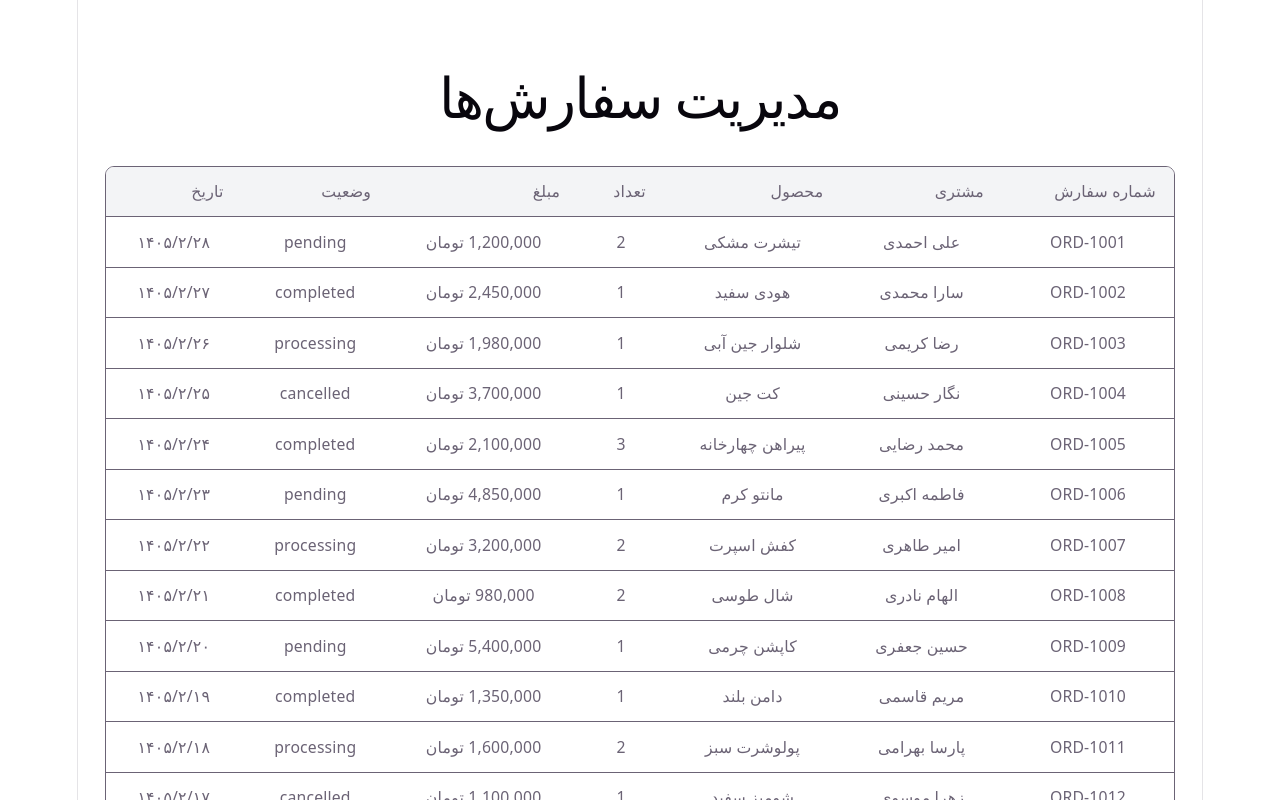
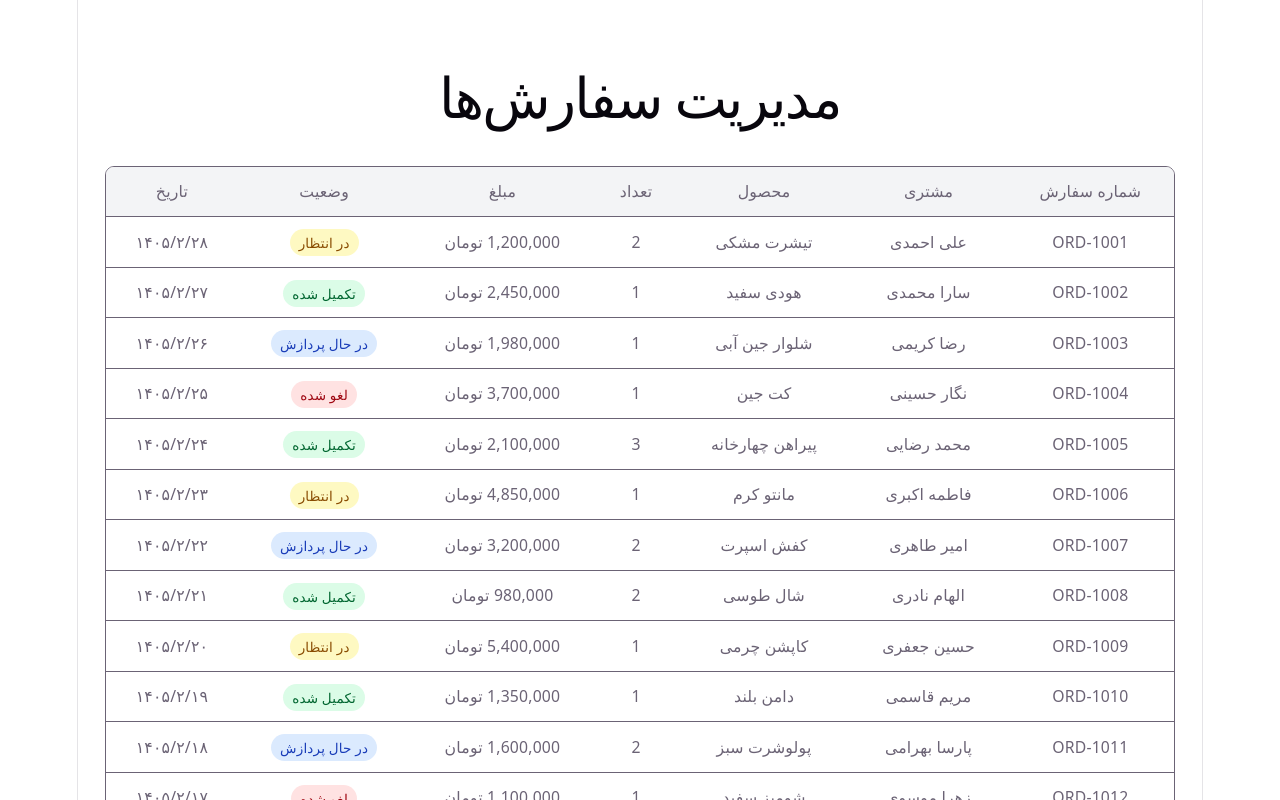
Before and after one commit to HamidAyazi/CRM-Table, a React (Vite) app: page / in a window 1280 px wide. Shown: the top 800 px of the page. Built offline with nearby package versions, Linux system fonts and the light colour scheme.

Commit message:
order status map to Farsi and chip color

```diff
--- a/src/components/OrderTable.tsx
+++ b/src/components/OrderTable.tsx
@@ -1,51 +1,54 @@
-import type { Order } from "../types/orders";
+import type { Order, OrderStatus } from "../types/orders";
 
 interface Props {
   orders: Order[];
 }
+const statusMap = {
+  pending: "در انتظار",
+  processing: "در حال پردازش",
+  completed: "تکمیل شده",
+  cancelled: "لغو شده",
+};
+const statusStyles: Record<OrderStatus, string> = {
+  pending: "bg-yellow-100 text-yellow-800",
+  processing: "bg-blue-100 text-blue-800",
+  completed: "bg-green-100 text-green-800",
+  cancelled: "bg-red-100 text-red-800",
+};
 
 export default function OrderTable({ orders }: Props) {
   return (
     <div className="overflow-x-auto rounded-lg border">
-      <table className="min-w-full text-sm">
+      <table className="min-w-full text-sm" role="table">
         <thead className="bg-gray-100">
           <tr>
-            <th className="px-4 py-3 text-right">شماره سفارش</th>
-            <th className="px-4 py-3 text-right">مشتری</th>
-            <th className="px-4 py-3 text-right">محصول</th>
-            <th className="px-4 py-3 text-right">تعداد</th>
-            <th className="px-4 py-3 text-right">مبلغ</th>
-            <th className="px-4 py-3 text-right">وضعیت</th>
-            <th className="px-4 py-3 text-right">تاریخ</th>
+            <th scope="col" className="px-4 py-3 text-center">شماره سفارش</th>
+            <th scope="col" className="px-4 py-3 text-center">مشتری</th>
+            <th scope="col" className="px-4 py-3 text-center">محصول</th>
+            <th scope="col" className="px-4 py-3 text-center">تعداد</th>
+            <th scope="col" className="px-4 py-3 text-center">مبلغ</th>
+            <th scope="col" className="px-4 py-3 text-center">وضعیت</th>
+            <th scope="col" className="px-4 py-3 text-center">تاریخ</th>
           </tr>
         </thead>
 
         <tbody>
           {orders.map((order) => (
-            <tr
-              key={order.id}
-              className="border-t hover:bg-gray-50"
-            >
+            <tr key={order.id} className="border-t hover:bg-gray-50">
               <td className="px-4 py-3">{order.id}</td>
 
-              <td className="px-4 py-3">
-                {order.customerName}
-              </td>
+              <td className="px-4 py-3">{order.customerName}</td>
 
-              <td className="px-4 py-3">
-                {order.productName}
-              </td>
+              <td className="px-4 py-3">{order.productName}</td>
 
-              <td className="px-4 py-3">
-                {order.quantity}
-              </td>
+              <td className="px-4 py-3">{order.quantity}</td>
 
               <td className="px-4 py-3">
                 {order.totalPrice.toLocaleString()} تومان
               </td>
 
               <td className="px-4 py-3">
-                {order.status}
+                <span className={`rounded-full px-2 py-1 text-xs ${statusStyles[order.status]}`}> {statusMap[order.status]} </span>
               </td>
 
               <td className="px-4 py-3">
```
